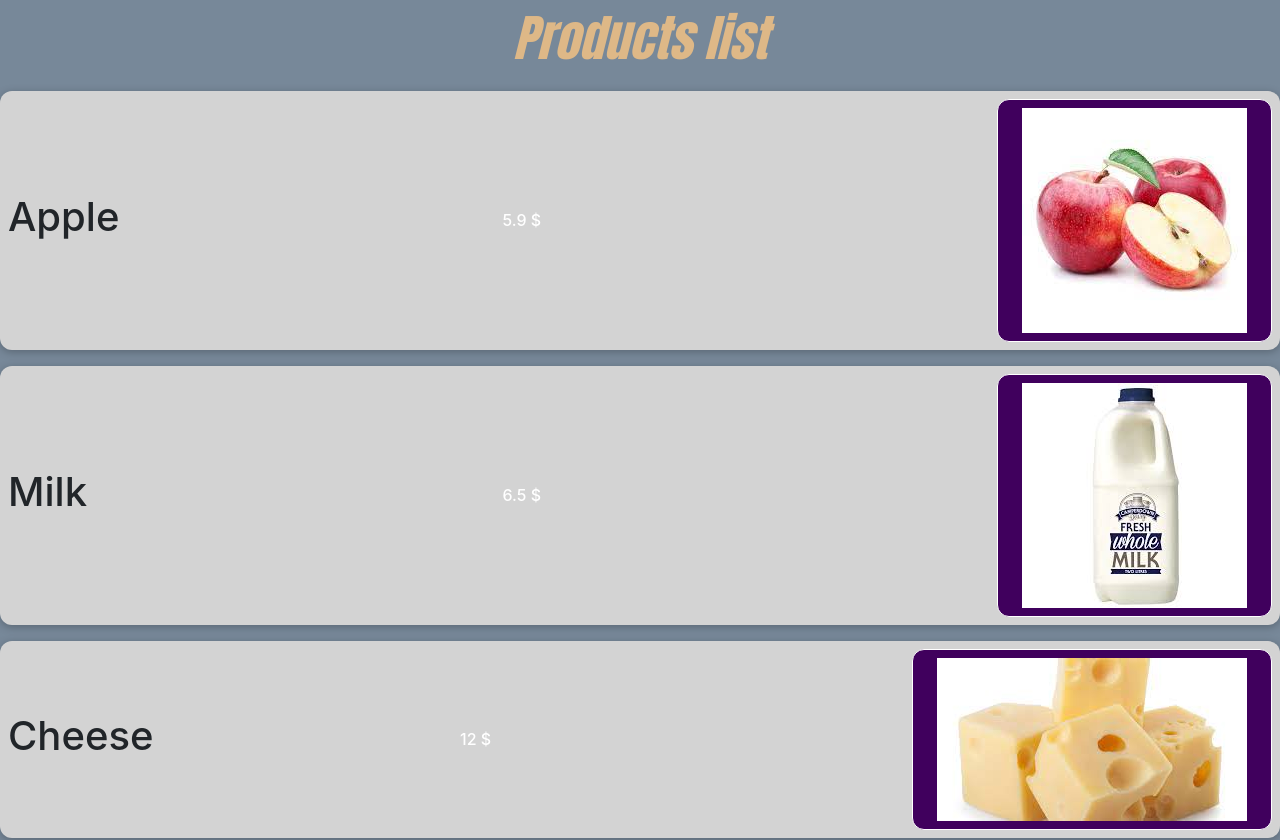
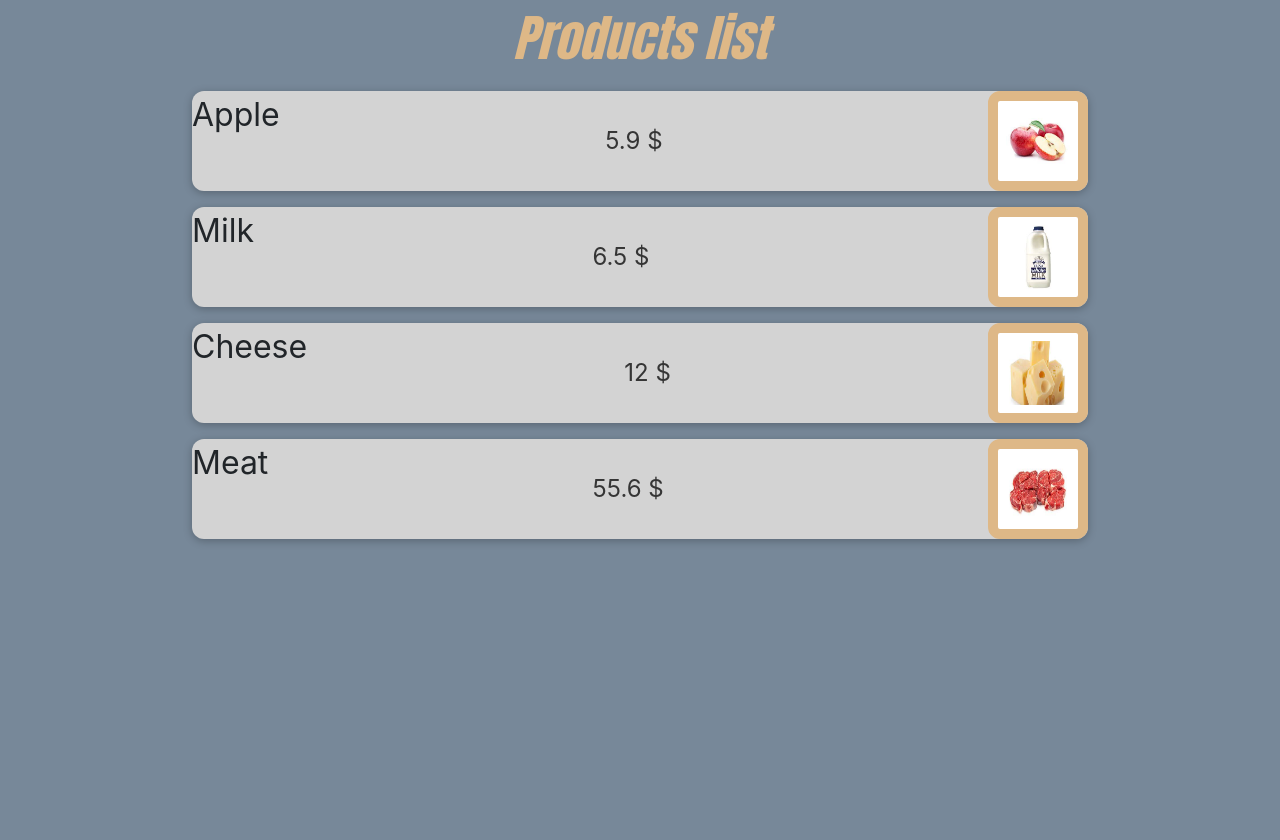
Before and after one commit to RomZil/react-first-app, a JavaScript app in the folder my-react-app/: page / in a window 1280 px wide. Shown: the top 840 px of the page. After the commit the page ends 800 px from the top, so only its background shows below. Built offline with nearby package versions, Linux system fonts and the light colour scheme.

Commit message:
fix - finish assigment no bounos

```diff
--- a/my-react-app/src/components/ExpenseItem.css
+++ b/my-react-app/src/components/ExpenseItem.css
@@ -1,56 +1,52 @@
 .expense-item {
     display: flex;
+    flex-direction: unset;
     justify-content: space-between;
     align-items: center;
     box-shadow: 0 2px 8px rgba(0, 0, 0, 0.25);
-    padding: 0.5rem;
-    margin: 1rem 0;
+    margin:  1rem auto 0;
     border-radius: 12px;
     background-color: lightgray;
+    width: 70%;
 }
 
-.expense-item__description  {
+.expense-item__title  {
     display: flex;
-    flex-direction: column;
-    gap: 1rem;
-    align-items: flex-end;
-    flex-flow: column-reverse;
+    font-size: 2rem;
+    margin-bottom: auto;
+    height: fit-content;
+    width: fit-content;
+    /* gap: 1rem; */
+    /* align-items: flex-end; */
+    /* flex-flow: column-reverse; */
     justify-content: flex-start;
-    flex: 1;
+    /* flex: 1; */
 }
 
-.expense-item h2 {
+.expense-item__price {
     color: #3a3a3a;
-    font-size: 1rem;
-    flex: 1;
-    margin: 0 1rem;
-    color: white;
+    /* margin-bottom: auto; */
+    font-size: 1.5rem;
+    /* display: flex; */
+    /* flex: 1; */
+    /* margin-top: 10%; */
+    justify-content: flex-start;
+    /* flex-direction: row; */
+    /* margin-right: 80%; */
+    /* margin: 0 1rem; */
+    color: rgba(0, 0, 0, 0.75);
 }
 
 .expense-item__img {
+    display: flex;
+    /* flex-direction: column; */
     font-size: 1rem;
     font-weight: bold;
     color: white;
-    background-color: #40005d;
-    border: 1px solid white;
+    background-color: white;
+    border: 10px solid burlywood;
     padding: 0.5rem;
     border-radius: 12px;
+    height: 100px;
+    width: 100px;
 }
-
-@media (min-width: 580px) {
-    .expense-item__description {
-        flex-direction: row;
-        align-items: center;
-        justify-content: flex-start;
-        flex: 1;
-    }
-
-    .expense-item__description h2 {
-        font-size: 1.25rem;
-    }
-
-    .expense-item__img {
-        font-size: 1.25rem;
-        padding: 0.5rem 1.5rem;
-    }
-}
--- a/my-react-app/src/components/ExpenseItem.js
+++ b/my-react-app/src/components/ExpenseItem.js
@@ -5,8 +5,8 @@ function ExpenseItem(props) {
 
     return (
         <div className='expense-item'>
-            <h1 className="expense-item__description "> {props.title}{"\n"}</h1>
-            <h2 className="expense-item__price"> {props.amount} $ </h2>
+            <div className="expense-item__title "> {props.title}</div>
+            <div className="expense-item__price"> {props.amount} $ </div>
             <img className="expense-item__img" src={props.img} alt=""></img>
         </div>
     );
```
Also changed, not shown: my-react-app/src/components/ItemDetails.js (added, +14 -0 lines), my-react-app/src/App.js (line endings or trailing spaces), my-react-app/src/components/ItemDetails.css (added).
